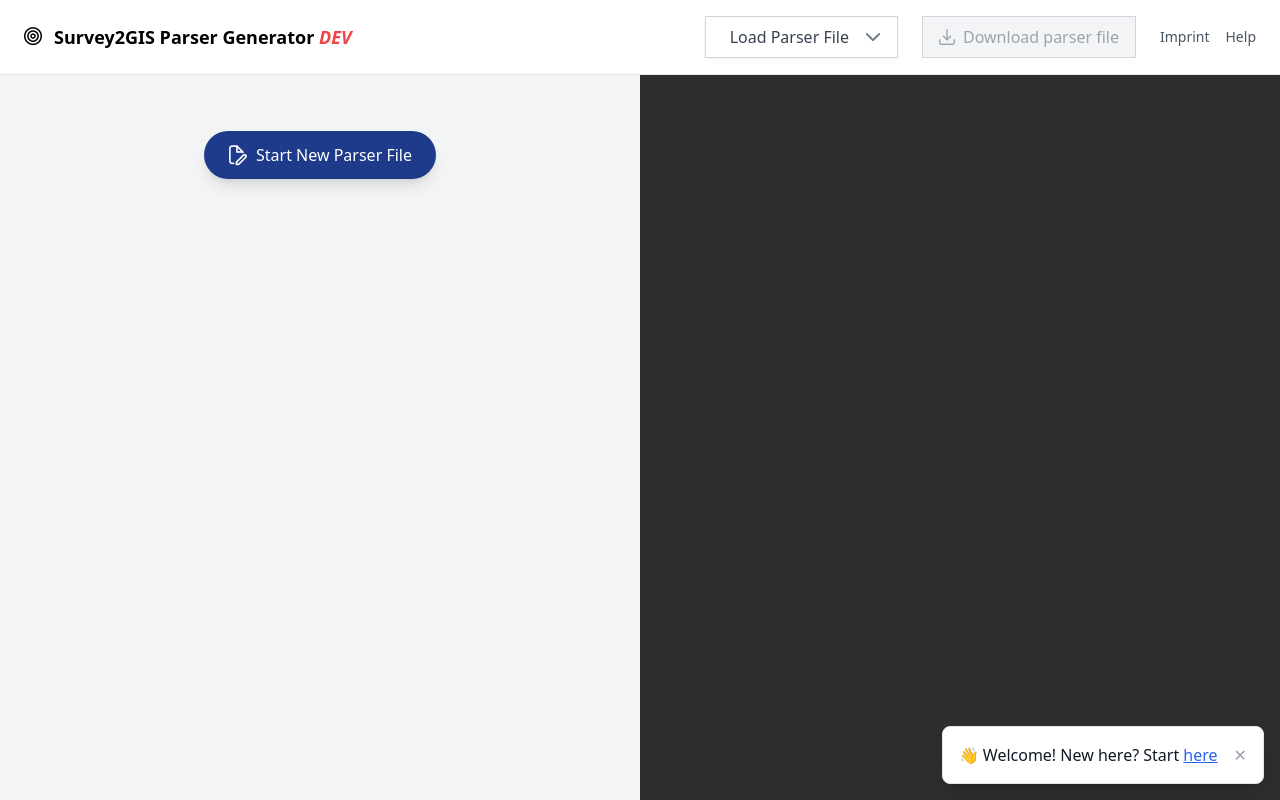
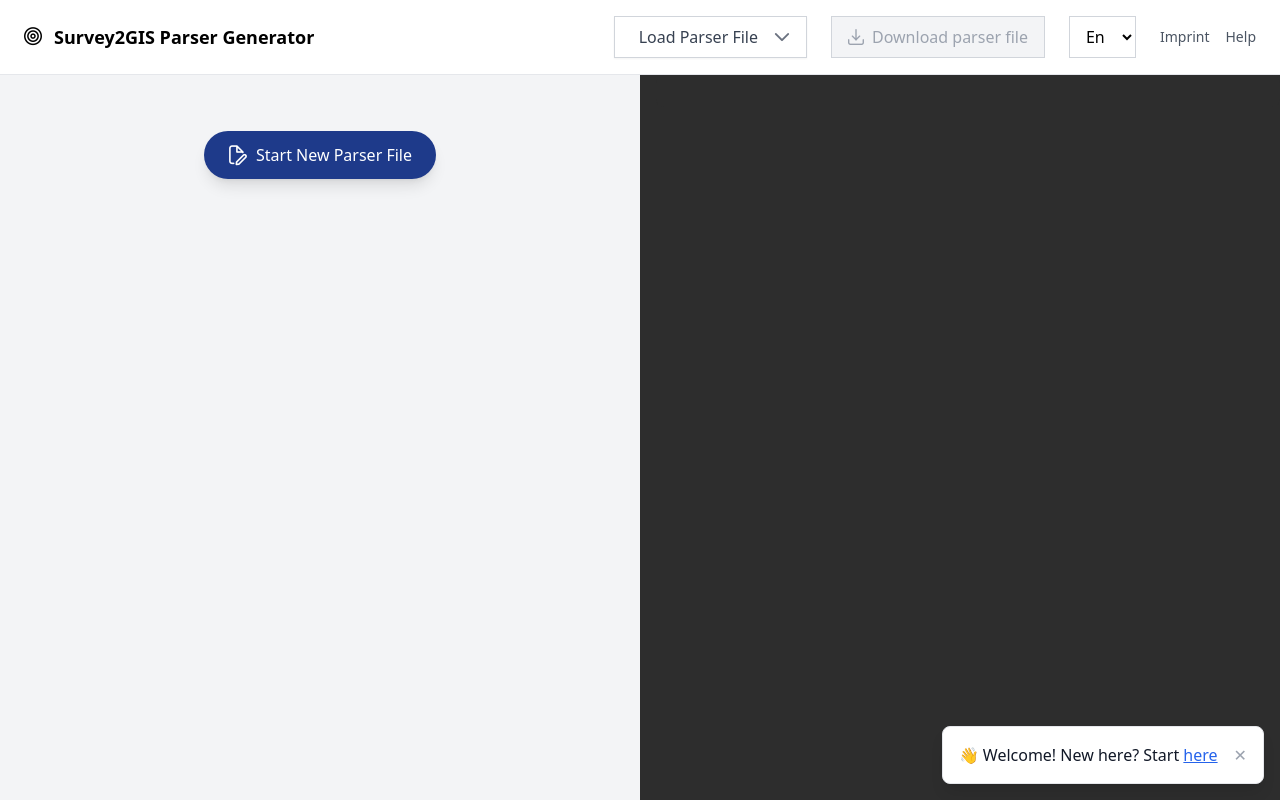
Before and after one commit to survey2gis/parser-generator, a Vue app: page / in a window 1280 px wide. Built offline with nearby package versions, Linux system fonts and the light colour scheme.

Commit message:
make production

```diff
--- a/src/App.vue
+++ b/src/App.vue
@@ -6,7 +6,7 @@
           <!-- Logo -->
           <h1 class="text-lg font-semibold">
             <i class="pi pi-bullseye me-3 text-black-500"></i>
-            <a href="/">Survey2GIS Parser Generator <span class="text-red-500 italic">DEV</span></a>
+            <a href="/">Survey2GIS Parser Generator</a>
           </h1>
 
           <!-- menu -->
--- a/src/composables/useFileHandler.js
+++ b/src/composables/useFileHandler.js
@@ -13,7 +13,7 @@
   validateField
 }) {
   const fileError = ref('')
-  const uploadisDisabled = ref(true)
+  const uploadisDisabled = ref(false)
 
   const handleFileUpload = async (event) => {
     const file = event.target.files[0]
```
